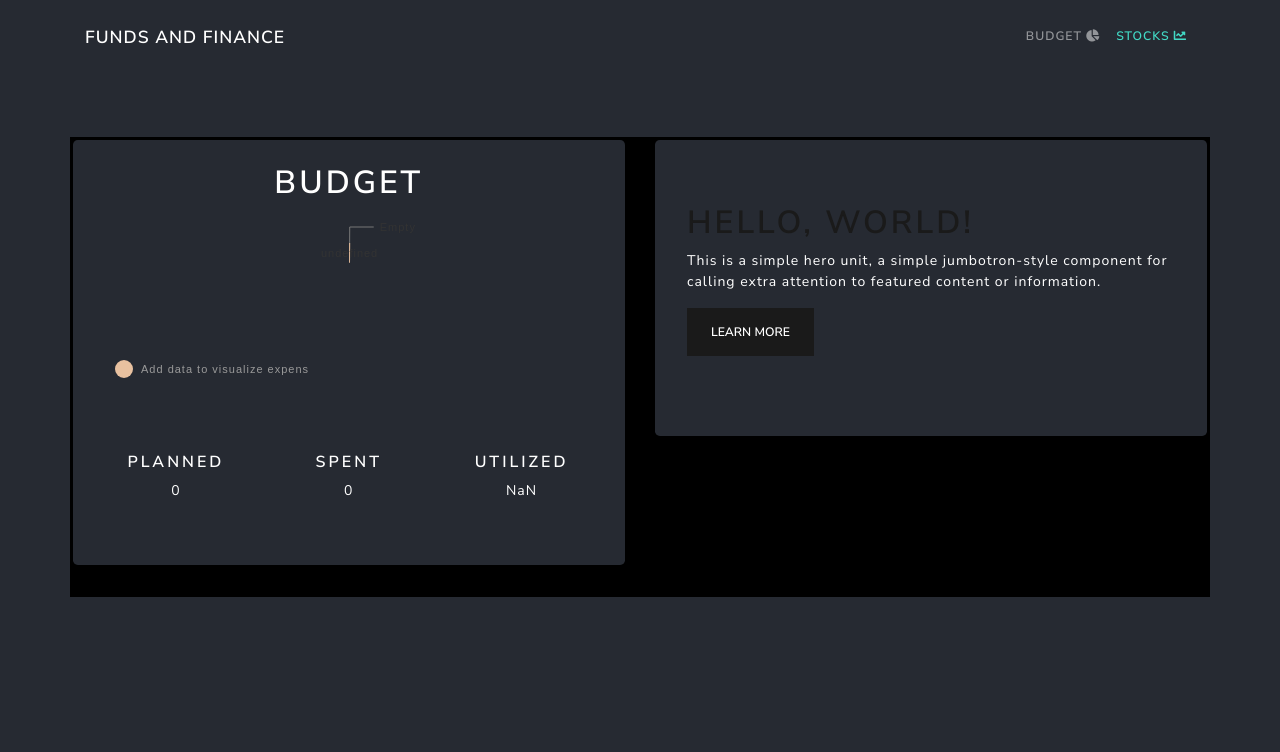
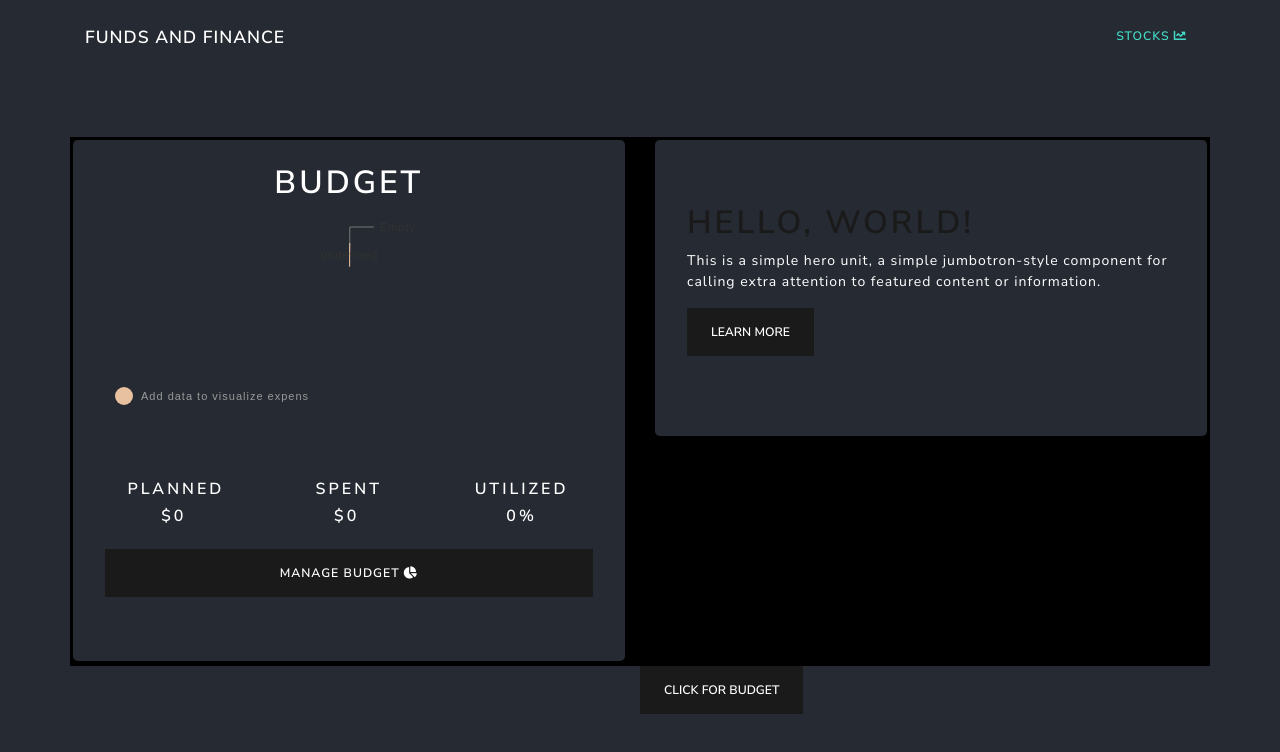
Before and after one commit to Alfredo9712/am-finance, a React (Create React App) app: page / in a window 1280 px wide. Shown: the top 752 px of the page. Built offline with nearby package versions, Linux system fonts and the light colour scheme.

Commit message:
One part completition of the dashboard next iteration will be the monthly expense graph

```diff
--- a/src/App.css
+++ b/src/App.css
@@ -32,8 +32,11 @@ body {
     margin-top: 15px;
   }
 }
-
-.test {
-  padding: 2%;
-  margin: 2%;
+@media screen and (max-width: 900px) {
+  .colBot {
+    margin-bottom: -10%;
+  }
 }
+.colBot {
+  margin-bottom: -2.3%;
+}
--- a/src/components/IncomeVisuals.js
+++ b/src/components/IncomeVisuals.js
@@ -2,6 +2,7 @@ import React from "react";
 import { ResponsivePie } from "@nivo/pie";
 import { useSelector } from "react-redux";
 import SpendingList from "./SpendingList";
+import { Link } from "react-router-dom";
 
 const IncomeVisuals = () => {
   const budgetAmount = useSelector((state) => state.budgetAmount);
@@ -16,11 +17,14 @@ const IncomeVisuals = () => {
   return (
     <>
       <h1 style={{ color: "white", marginTop: "5px" }}>
-        Budget: {plannedBudget.toLocaleString()}
+        Budget: ${plannedBudget.toLocaleString()}
       </h1>
       <h3 style={{ color: "white", marginTop: "5px" }}>
-        Left: {budgetAmount.toLocaleString()}
+        Left: ${budgetAmount.toLocaleString()}
       </h3>
+      <Link to="/" className="btn btn-primary">
+        Go back
+      </Link>
       {budgetAmount < 0 && <h5 style={{ color: "red" }}>Over budget</h5>}
       <ResponsivePie
         data={data}
--- a/src/components/NavigationBar.js
+++ b/src/components/NavigationBar.js
@@ -13,10 +13,10 @@ const NavigationBar = () => {
           <Navbar.Toggle aria-controls="basic-navbar-nav" />
           <Navbar.Collapse id="basic-navbar-nav">
             <Nav className="ml-auto">
-              <Nav.Link as={NavLink} to="/budget">
+              {/* <Nav.Link as={NavLink} to="/budget">
                 {" "}
                 Budget <i className="fas fa-chart-pie"></i>
-              </Nav.Link>
+              </Nav.Link> */}
 
               <Nav.Link as={NavLink} to="/budget" style={{ color: "#42D9C5" }}>
                 Stocks <i className="fas fa-chart-line"></i>
--- a/src/components/StartScreen.js
+++ b/src/components/StartScreen.js
@@ -17,7 +17,12 @@ const StartScreen = () => {
   };
 
   let input = 2000;
-
+  let spentAmount = plannedBudget - budgetAmount;
+  let percentageUtilized = Math.round(
+    ((plannedBudget - budgetAmount) / plannedBudget) * 100
+  )
+    ? Math.round(((plannedBudget - budgetAmount) / plannedBudget) * 100)
+    : 0;
   const testHandler = () => {
     dispatch(initializeBudget(input));
     dispatch(initializePlannedBudget(input));
@@ -26,7 +31,7 @@ const StartScreen = () => {
     <>
       <Container className="startContainer">
         <Row>
-          <Col lg={6}>
+          <Col lg={6} className="colBot">
             <Jumbotron
               style={{
                 backgroundColor: "#262a32",
@@ -46,7 +51,7 @@ const StartScreen = () => {
               </h1>
               <div
                 style={{
-                  height: 250,
+                  height: 277,
                   marginLeft: "auto",
                   marginRight: "auto",
                   marginTop: "0px",
@@ -96,27 +101,48 @@ const StartScreen = () => {
                 />
               </div>
               <Row style={{ textAlign: "center" }}>
-                <Col sm={4}>
+                <Col xs={4}>
                   <h5 style={{ color: "white" }}>Planned</h5>
                   <Row>
-                    <Col>{plannedBudget}</Col>
+                    <Col>
+                      {" "}
+                      <h5 style={{ marginRight: "3%", color: "white" }}>
+                        {" "}
+                        ${plannedBudget.toLocaleString()}
+                      </h5>
+                    </Col>
                   </Row>
                 </Col>
-                <Col sm={4}>
+                <Col xs={4}>
                   <h5 style={{ color: "white" }}>Spent</h5>
 
                   <Row>
-                    <Col>{plannedBudget - budgetAmount}</Col>
+                    <Col>
+                      {" "}
+                      <h5 style={{ marginRight: "3%", color: "white" }}>
+                        ${spentAmount.toLocaleString()}{" "}
+                      </h5>
+                    </Col>
                   </Row>
                 </Col>
-                <Col sm={4}>
+                <Col xs={4}>
                   <h5 style={{ color: "white" }}>Utilized</h5>
                   <Row>
                     <Col>
-                      {" "}
-                      {((plannedBudget - budgetAmount) / plannedBudget) * 100}
+                      <h5 style={{ color: "white" }}> {percentageUtilized}%</h5>
                     </Col>
                   </Row>
+                </Col>
+              </Row>
+              <Row>
+                <Col>
+                  <Link
+                    to="/budget"
+                    className="btn btn-primary"
+                    style={{ display: "block", marginTop: "3%" }}
+                  >
+                    Manage budget <i className="fas fa-chart-pie"></i>
+                  </Link>
                 </Col>
               </Row>
             </Jumbotron>
@@ -137,9 +163,9 @@ const StartScreen = () => {
       </Container>
       <Row>
         <Col>
-          {/* <Button onClick={testHandler} style={{ marginLeft: "50%" }}>
+          <Button onClick={testHandler} style={{ marginLeft: "50%" }}>
             Click for budget
-          </Button> */}
+          </Button>
         </Col>
       </Row>
     </>
```
Also changed, not shown: 1 other file (tests, documents, lock files or other folders).
